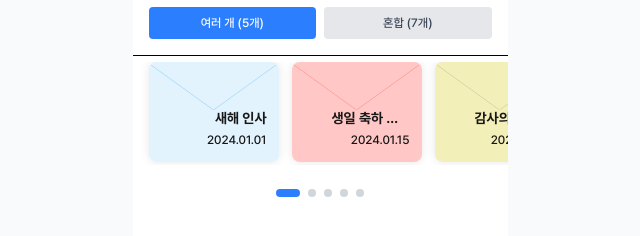
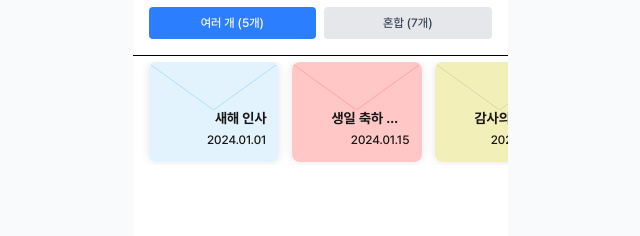
Before and after one commit to soksak-letter/soksak-Front, a React (Vite) app: page /test/letter-carousel in a window 1280 px wide. Shown: the part 146-382 px from the top of the page, without its empty margins (320-960 px from the left). Built offline with nearby package versions, Linux system fonts and the light colour scheme.

Commit message:
style : 인디케이터 주석처리

```diff
--- a/src/components/LetterCarousel.tsx
+++ b/src/components/LetterCarousel.tsx
@@ -223,7 +223,7 @@ export default function LetterCarousel({
         </div>
 
         {/* 인디케이터 */}
-        {letters.length > 1 && (
+        {/* {letters.length > 1 && (
           <div className="flex justify-center gap-2 mt-6">
             {letters.map((_, index) => (
               <button
@@ -242,7 +242,7 @@ export default function LetterCarousel({
               />
             ))}
           </div>
-        )}
+        )} */}
       </div>
     </div>
   );
```
